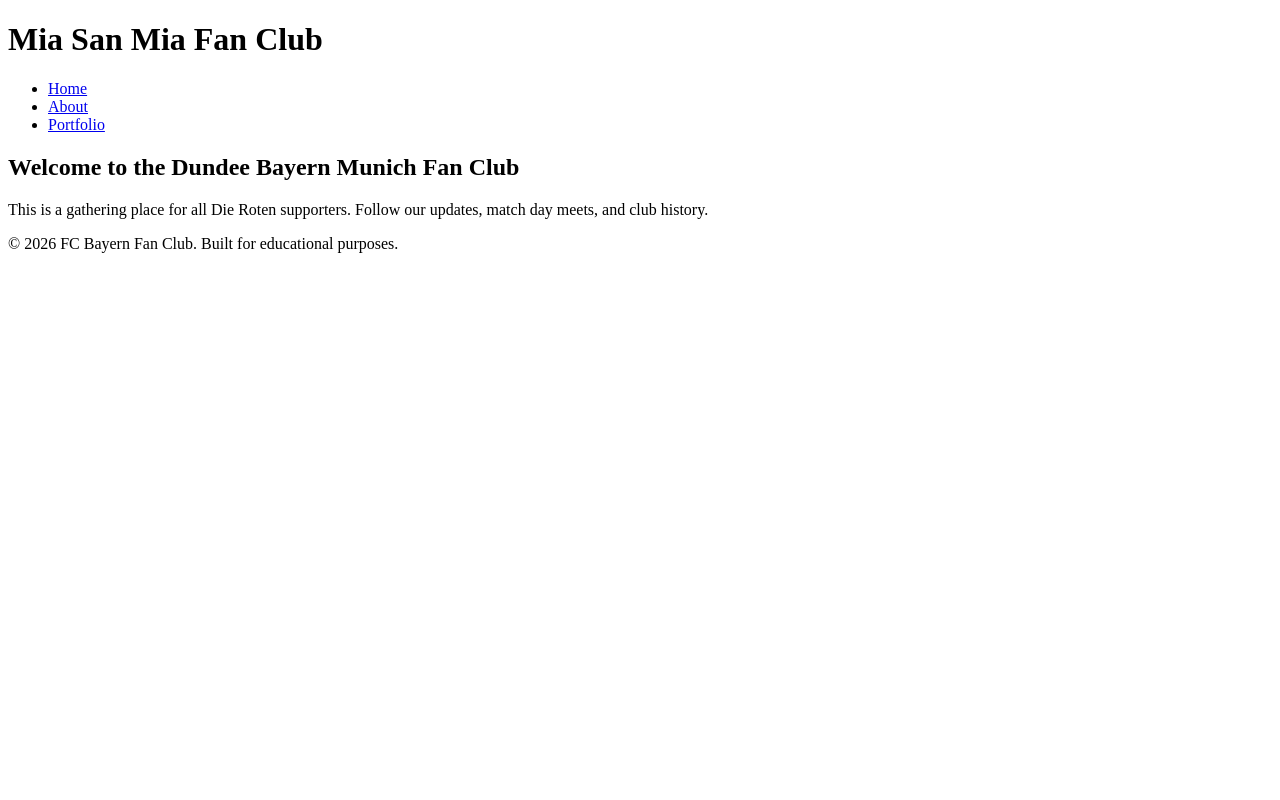
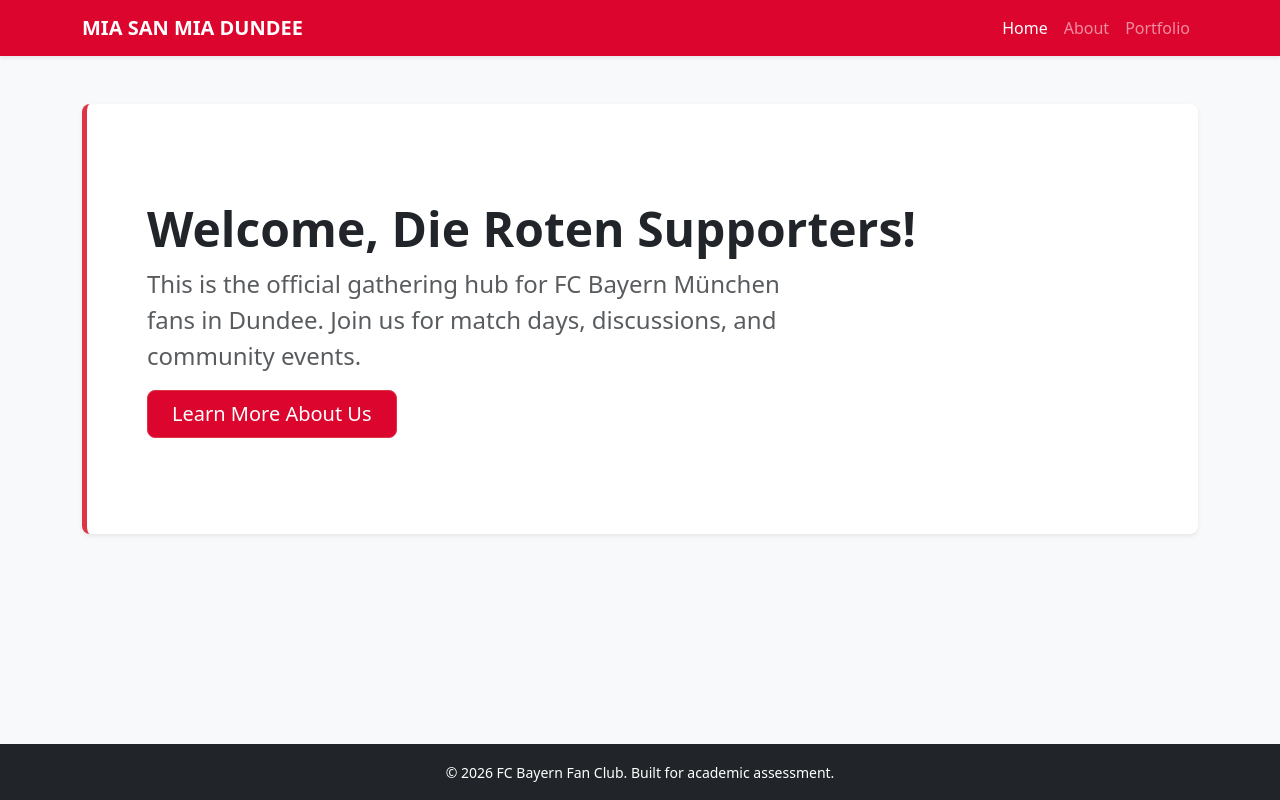
Before and after one commit to finnkom/web-resit, a plain HTML site: page Home.html in a window 1280 px wide. Drawn offline with nearby package versions, Linux system fonts and the light colour scheme.

Commit message:
Integrate Bootstrap 5 layout to homepage

```diff
--- a/Home.html
+++ b/Home.html
@@ -4,30 +4,50 @@
     <meta charset="UTF-8">
     <meta name="viewport" content="width=device-width, initial-scale=1.0">
     <title>Mia San Mia Fan Club - Home</title>
+    <!-- Bootstrap 5 CSS -->
+    <link href="https://cdn.jsdelivr.net/npm/bootstrap@5.3.2/dist/css/bootstrap.min.css" rel="stylesheet">
+    <style>
+        .bg-bayern-red { background-color: #dc052d; }
+    </style>
 </head>
-<body>
+<body class="d-flex flex-column min-vh-100 bg-light">
 
-    <header>
-        <h1>Mia San Mia Fan Club</h1>
-        <nav>
-            <ul>
-                <li><a href="index.html">Home</a></li>
-                <li><a href="about.html">About</a></li>
-                <li><a href="portfolio.html">Portfolio</a></li>
-            </ul>
-        </nav>
-    </header>
+    <!-- Navigation -->
+    <nav class="navbar navbar-expand-lg navbar-dark bg-bayern-red shadow-sm">
+        <div class="container">
+            <a class="navbar-brand fw-bold" href="index.html">MIA SAN MIA DUNDEE</a>
+            <button class="navbar-expand-lg navbar-toggler" type="button" data-bs-toggle="collapse" data-bs-target="#navbarNav">
+                <span class="navbar-toggler-icon"></span>
+            </button>
+            <div class="collapse navbar-collapse" id="navbarNav">
+                <ul class="navbar-nav ms-auto">
+                    <li class="nav-item"><a class="nav-link active" href="index.html">Home</a></li>
+                    <li class="nav-item"><a class="nav-link" href="about.html">About</a></li>
+                    <li class="nav-item"><a class="nav-link" href="portfolio.html">Portfolio</a></li>
+                </ul>
+            </div>
+        </div>
+    </nav>
 
-    <main>
-        <section>
-            <h2>Welcome to the Dundee Bayern Munich Fan Club</h2>
-            <p>This is a gathering place for all Die Roten supporters. Follow our updates, match day meets, and club history.</p>
-        </section>
+    <!-- Main Content -->
+    <main class="container my-5 flex-grow-1">
+        <div class="p-5 mb-4 bg-white rounded-3 shadow-sm border-start border-danger border-5">
+            <div class="container-fluid py-5">
+                <h1 class="display-5 fw-bold text-dark">Welcome, Die Roten Supporters!</h1>
+                <p class="col-md-8 fs-4 text-muted">This is the official gathering hub for FC Bayern München fans in Dundee. Join us for match days, discussions, and community events.</p>
+                <a href="about.html" class="btn btn-danger btn-lg px-4 me-md-2 bg-bayern-red">Learn More About Us</a>
+            </div>
+        </div>
     </main>
 
-    <footer>
-        <p>&copy; 2026 FC Bayern Fan Club. Built for educational purposes.</p>
+    <!-- Footer -->
+    <footer class="bg-dark text-white text-center py-3 mt-auto">
+        <div class="container">
+            <small>&copy; 2026 FC Bayern Fan Club. Built for academic assessment.</small>
+        </div>
     </footer>
 
+    <!-- Bootstrap 5 JS Bundle -->
+    <script src="https://cdn.jsdelivr.net/npm/bootstrap@5.3.2/dist/js/bootstrap.bundle.min.js"></script>
 </body>
 </html>
```
